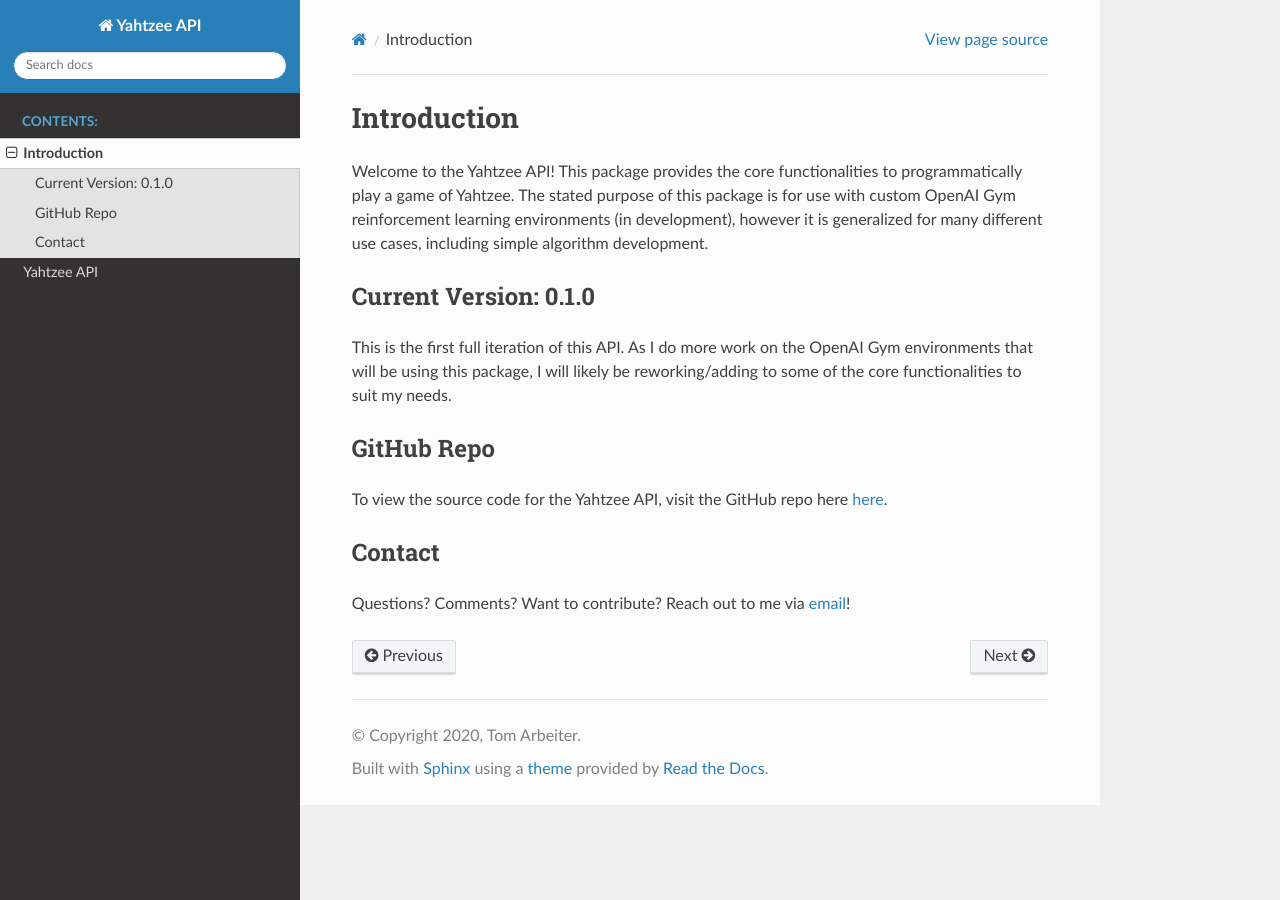
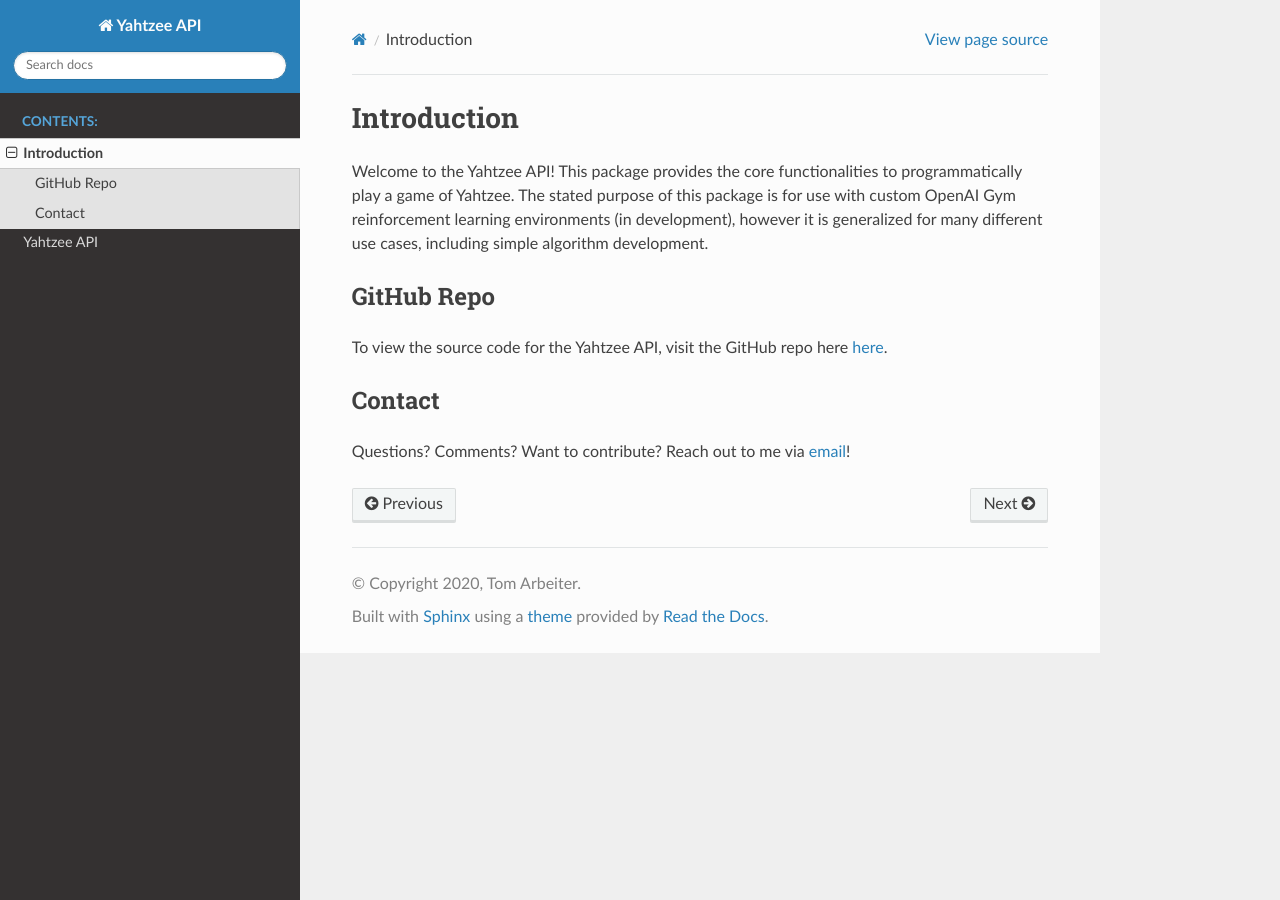
Before and after one commit to TheophileDiot/yahtzee-api, a Sphinx documentation site: the page built from docs/source/introduction.rst, in a window 1280 px wide. Built offline with Sphinx 7.4.7 and the Read the Docs theme 2.0.0, drawn with Linux system fonts in a browser that asks for light colours.

```diff
--- a/docs/source/introduction.rst
+++ b/docs/source/introduction.rst
@@ -2,10 +2,6 @@
 ============
 Welcome to the Yahtzee API! This package provides the core functionalities to programmatically play a game of Yahtzee.
 The stated purpose of this package is for use with custom OpenAI Gym reinforcement learning environments (in development), however it is generalized for many different use cases, including simple algorithm development.
-
-Current Version: 0.1.0
-**********************
-This is the first full iteration of this API. As I do more work on the OpenAI Gym environments that will be using this package, I will likely be reworking/adding to some of the core functionalities to suit my needs.
 
 GitHub Repo
 ***********
```
Also changed, not shown: 14 other files.
